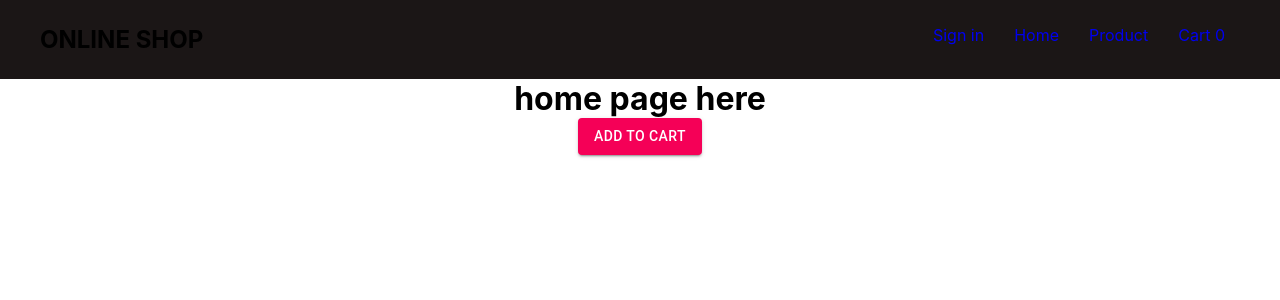
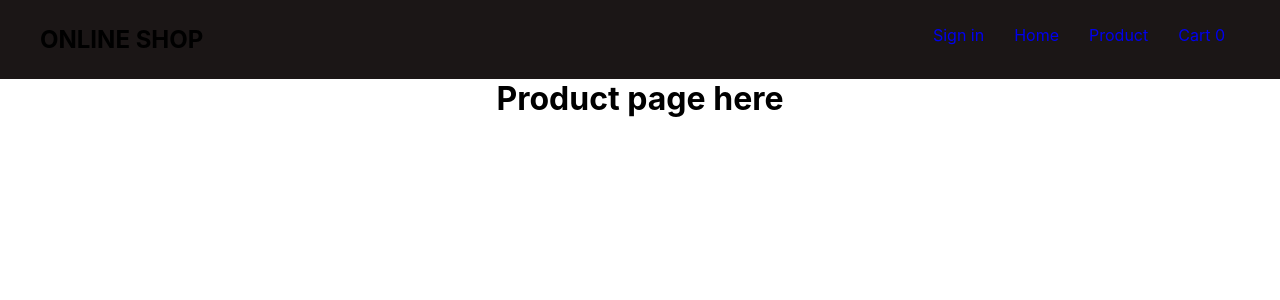
Before and after one commit to odde90/ecommercestore, a React (Create React App) app: page / in a window 1280 px wide. Shown: the top 300 px of the page. Built offline with nearby package versions, Linux system fonts and the light colour scheme; the HTML template or start-up script is replaced by a standard one.

Commit message:
change page names and add product ID

```diff
--- a/src/Componenets/App.tsx
+++ b/src/Componenets/App.tsx
@@ -2,7 +2,7 @@ import React, { Component, Fragment, useState } from 'react';
 import './App.css'
 import Product from './Product'
 import Navbar from './navbar';
-import TitlebarGridList from './gridList'
+import Home from './gridList'
 import { Button } from '@material-ui/core';
 import { BrowserRouter, Route, Switch } from 'react-router-dom';
 
@@ -23,7 +23,7 @@ function App() {
           <Navbar cartNumber={cart} />
           <Switch>
             <Route exact path="/" render={() => <Product myFunc={addToCart} />} />
-            <Route path="/TitlebarGridList" component={TitlebarGridList} />
+            <Route path="/Home" component={Home} />
           </Switch>
           {/*           <Button variant="contained" color="secondary">
             Secondary
--- a/src/Componenets/Product.tsx
+++ b/src/Componenets/Product.tsx
@@ -1,23 +1,14 @@
-import React from 'react'
-import { Button } from '@material-ui/core';
-
+import React from "react";
+import { Button } from "@material-ui/core";
 
 interface Props { }
 
-
-interface Props {
-}
-
-function Product(props: { myFunc: ((event: React.MouseEvent<HTMLButtonElement, MouseEvent>) => void) | undefined; }) {
+function Product(props: { myFunc: () => void }) {
   return (
     <div>
-      <h1>home page here</h1>
-      <Button onClick={props.myFunc} variant="contained" color="secondary">
-        add to cart
-            </Button>
+      <h1>Product page here</h1>
     </div>
   );
 }
 
-
-export default Product
+export default Product;
--- a/src/Componenets/gridList.tsx
+++ b/src/Componenets/gridList.tsx
@@ -32,30 +32,35 @@ import { Button, Typography } from "@material-ui/core";
 import ShoppingCartOutlinedIcon from "@material-ui/icons/ShoppingCartOutlined";
 const assets = [
   {
+    productID: 1,
     img: image,
     title: "Dark Blue",
     author: "author",
     prise: "5000"
   },
   {
+    productID: 2,
     img: image,
     title: "Groom Classic",
     author: "author",
     prise: "2500"
   },
   {
+    productID: 3,
     img: image,
     title: "Summer Suit",
     author: "author",
     prise: "1800"
   },
   {
+    productID: 4,
     img: image,
     title: "Tiger of Sweden",
     author: "author",
     prise: "2000"
   },
   {
+    productID: 5,
     img: image,
     title: "Party Style",
     author: "author",
@@ -63,7 +68,7 @@ const assets = [
   }
 ];
 
-export default function TitlebarGridList() {
+export default function Home() {
   const classes = useStyles();
   return (
     <div className={classes.root}>
--- a/src/Componenets/navbar.tsx
+++ b/src/Componenets/navbar.tsx
@@ -10,7 +10,7 @@ function Navbar(props: { cartNumber: React.ReactNode }) {
       <h2>ONLINE SHOP</h2>
       <ul>
         <li><Link to="/">Sign in</Link></li>
-        <li><Link to="/TitlebarGridList">Home</Link></li>
+        <li><Link to="/Home">Home</Link></li>
         <li><Link to="/">Product</Link></li>
         <li><a href="#">Cart <span>{props.cartNumber}</span></a></li>
       </ul>
```
